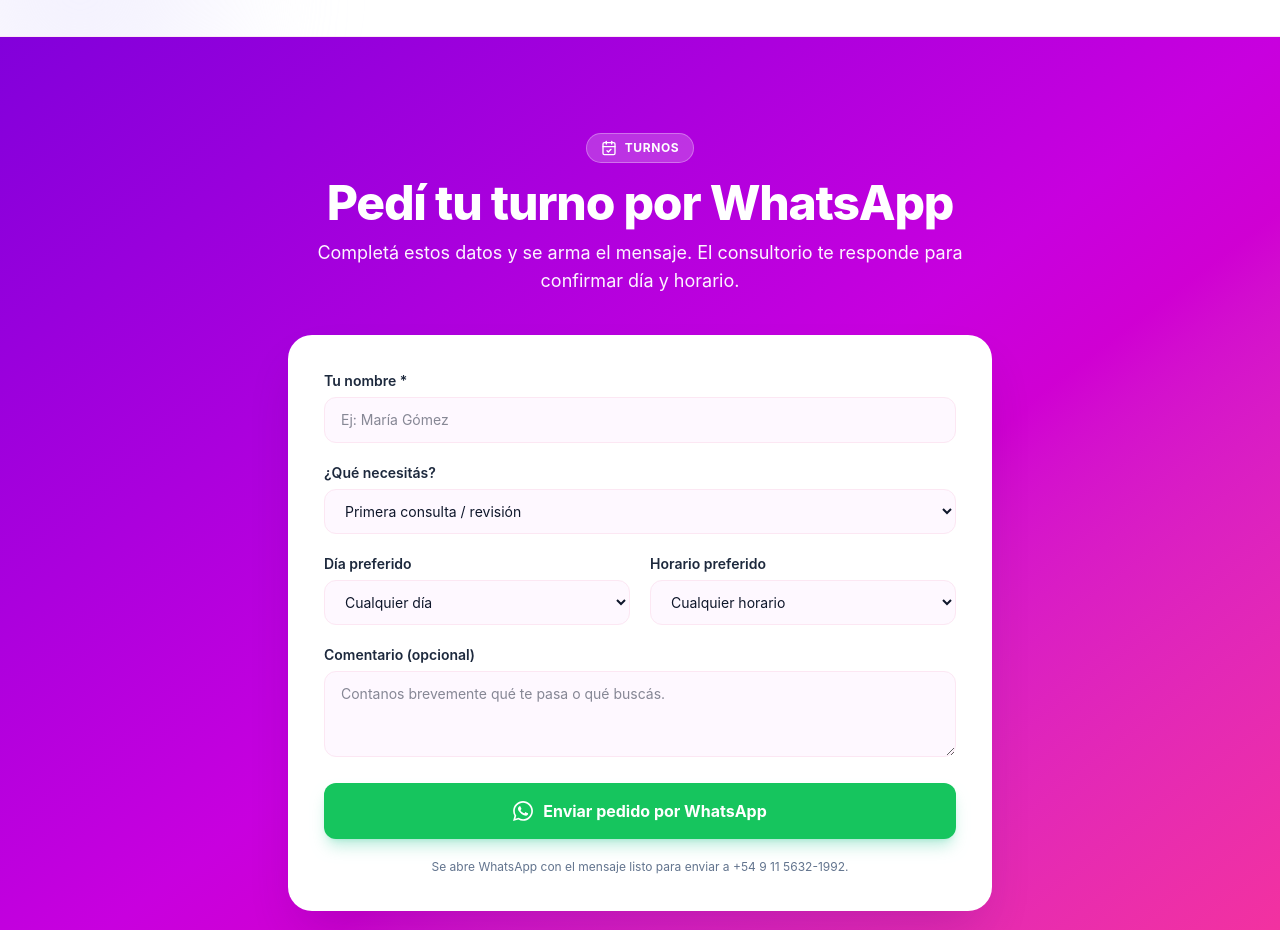
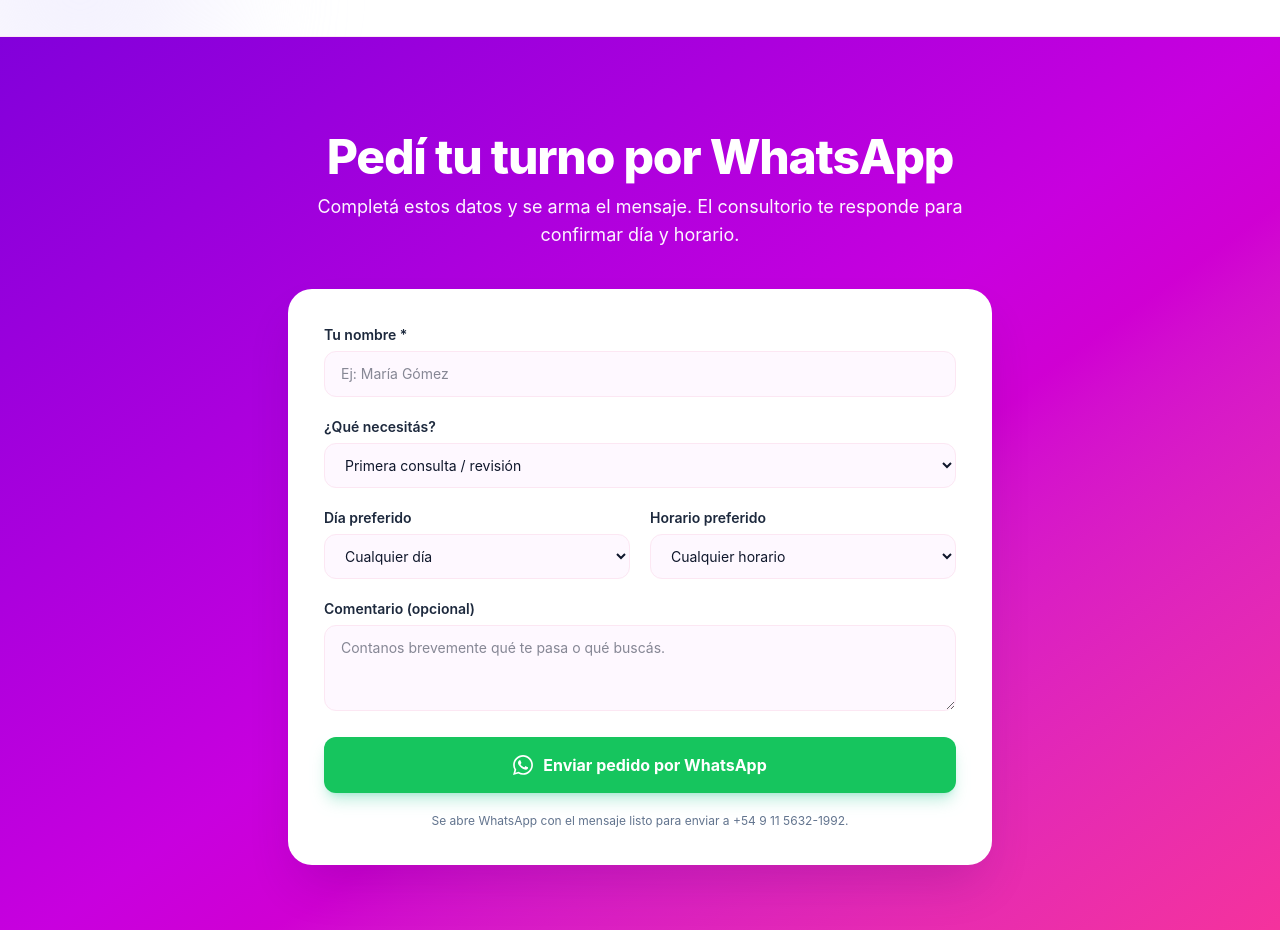
Before and after one commit to LuisLazaro12319/odonto-z, a React (Vite) app: page / in a window 1280 px wide. Shown: the part 3180-4110 px from the top of the page. Built offline with nearby package versions, Linux system fonts and the light colour scheme.

Commit message:
Turnos: quitar la capsula TURNOS sobre el titulo
Co-Authored-By: Claude Sonnet 5.5 <noreply@anthropic.com>

```diff
--- a/src/components/BookingSection.tsx
+++ b/src/components/BookingSection.tsx
@@ -1,5 +1,4 @@
 import React, { useState } from 'react';
-import { CalendarCheck } from 'lucide-react';
 import { CLINIC, SERVICES, whatsappUrl } from '../data/clinicData';
 import { WhatsAppIcon } from './BrandIcons';
 
@@ -42,10 +41,6 @@ export const BookingSection: React.FC = () => {
     >
       <div className="max-w-3xl mx-auto px-4 sm:px-6 lg:px-8">
         <div className="text-center mb-10 text-white">
-          <div className="inline-flex items-center gap-2 px-3.5 py-1.5 rounded-full bg-white/20 border border-white/30 text-xs font-bold uppercase tracking-wider mb-4">
-            <CalendarCheck className="w-4 h-4" />
-            <span>Turnos</span>
-          </div>
           <h2 className="text-3xl sm:text-4xl lg:text-5xl font-extrabold tracking-tight mb-3">
             Pedí tu turno por WhatsApp
           </h2>
```
